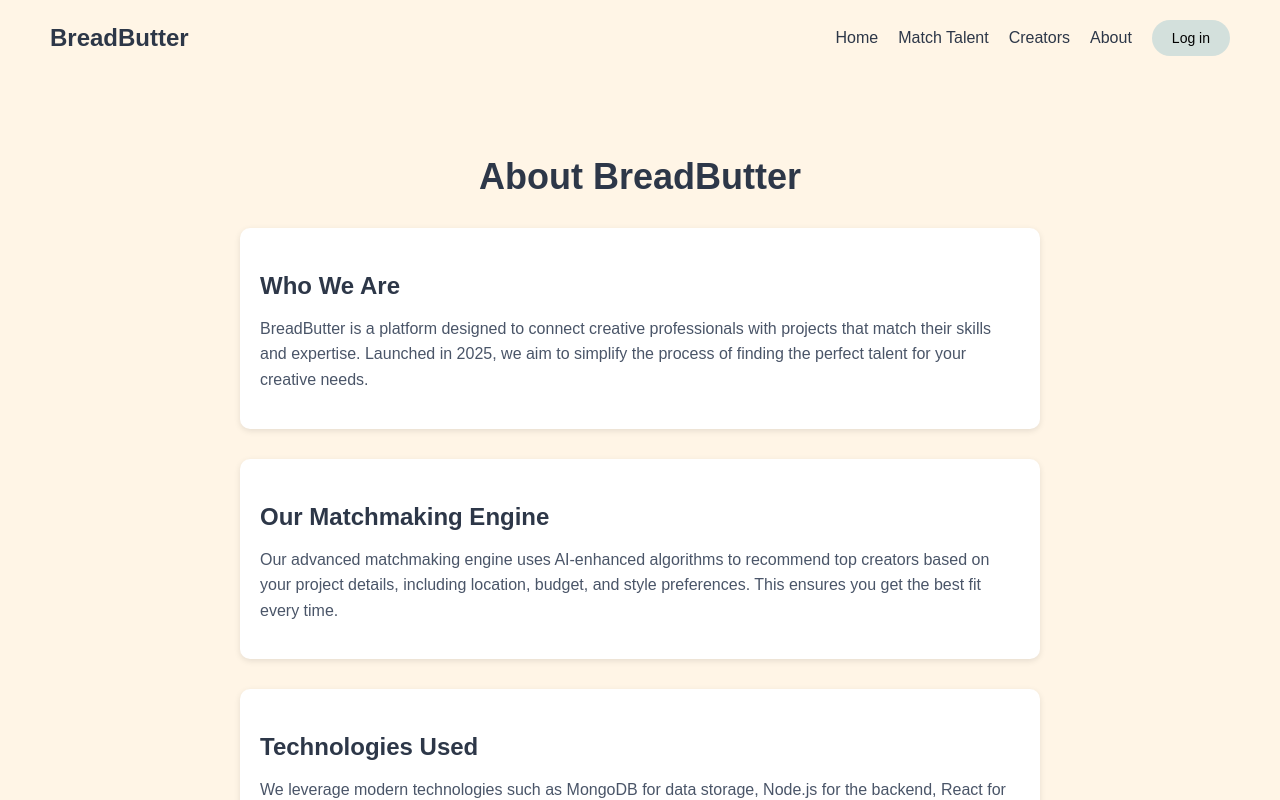
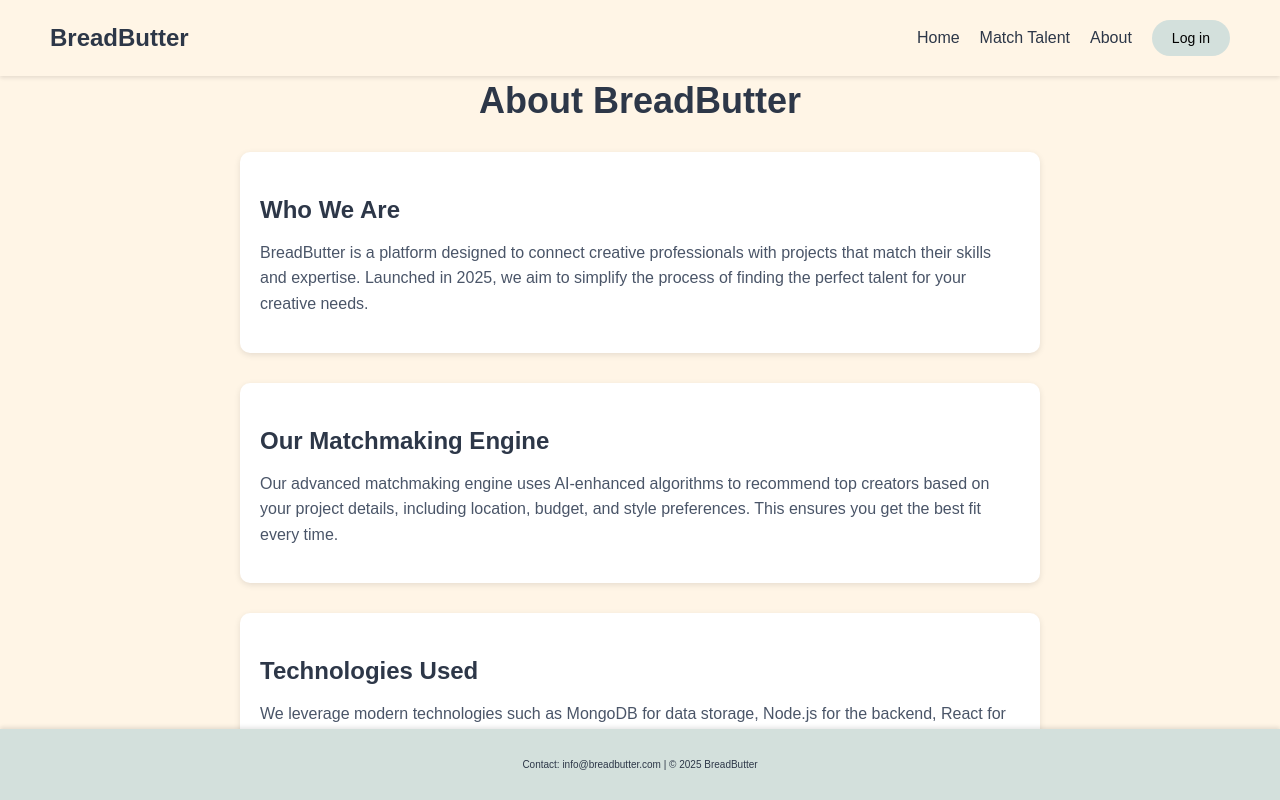
Before and after one commit to Sushanth-Personal/TalentMatcherAI, a React (Vite) app in the folder talentmatch-frontend/: page /about in a window 1280 px wide. Shown: the top 800 px of the page. Built offline with nearby package versions, Linux system fonts and the light colour scheme.

Commit message:
Update: Solved the overflow issue of Header and Footer

```diff
--- a/talentmatch-frontend/src/App.css
+++ b/talentmatch-frontend/src/App.css
@@ -6,3 +6,19 @@
 html {
   font-size: 62.5%;
 }
+
+.footer{
+  position: fixed;
+  bottom:0px;
+  z-index: 100;
+  width: 100vw;
+
+}
+
+.Header{
+  position: fixed;
+  top:0px;
+  z-index: 100;
+  width: 100vw;
+
+}
--- a/talentmatch-frontend/src/App.jsx
+++ b/talentmatch-frontend/src/App.jsx
@@ -5,12 +5,15 @@ import WhyUsSection from './components/WhyUsSection';
 import Footer from './components/Footer';
 import MatchTalentPage from './pages/MatchTalentPage';
 import AboutPage from './pages/AboutPage';
+import './App.css';
 
 function App() {
   return (
     <Router>
       <div style={{ fontFamily: 'Arial, sans-serif', backgroundColor: '#fff5e6', color: '#333', minHeight: '100vh' }}>
-        <Header />
+        <div className = "Header">
+          <Header />
+        </div>
         <Routes>
           <Route
             path="/"
@@ -24,7 +27,10 @@ function App() {
           <Route path="/match" element={<MatchTalentPage />} />
           <Route path="/about" element={<AboutPage />} />
         </Routes>
-        <Footer />
+        <div className = "footer">
+          <Footer />
+        </div>
+
       </div>
     </Router>
   );
--- a/talentmatch-frontend/src/components/Header.jsx
+++ b/talentmatch-frontend/src/components/Header.jsx
@@ -8,7 +8,6 @@ function Header() {
       <nav className={styles.nav}>
         <Link to="/" className={styles.link}>Home</Link>
         <Link to="/match" className={styles.link}>Match Talent</Link>
-        <Link to="/creators" className={styles.link}>Creators</Link>
         <Link to="/about" className={styles.link}>About</Link>
         <button className={styles.loginButton}>Log in</button>
       </nav>
```
